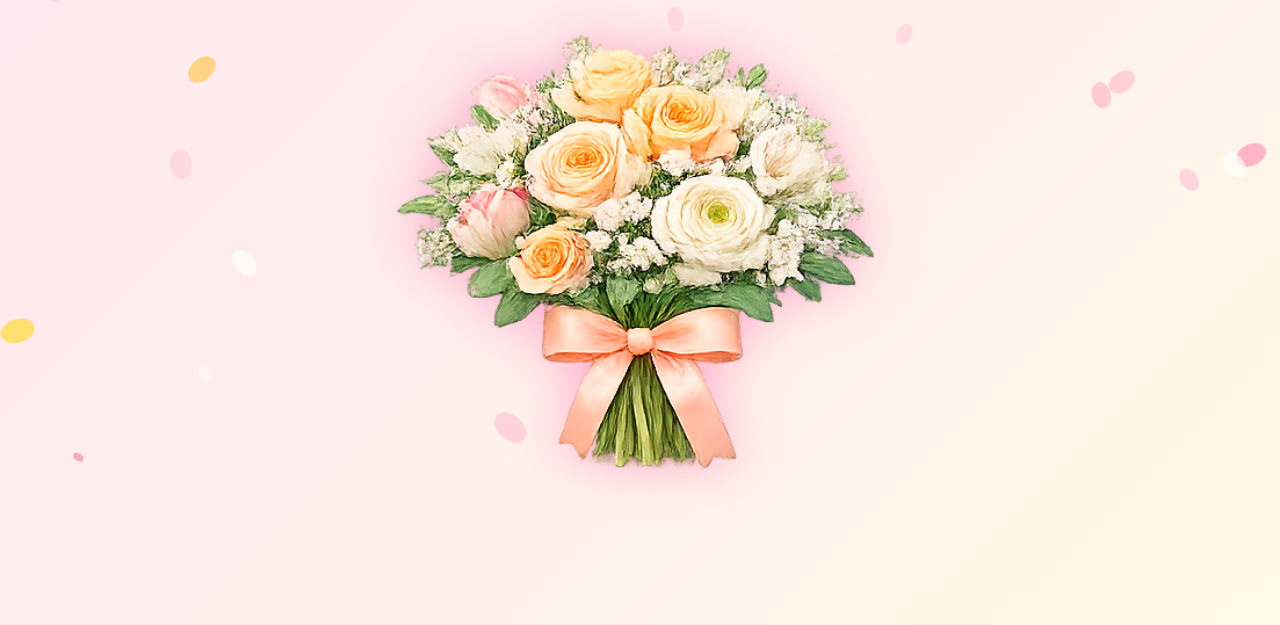
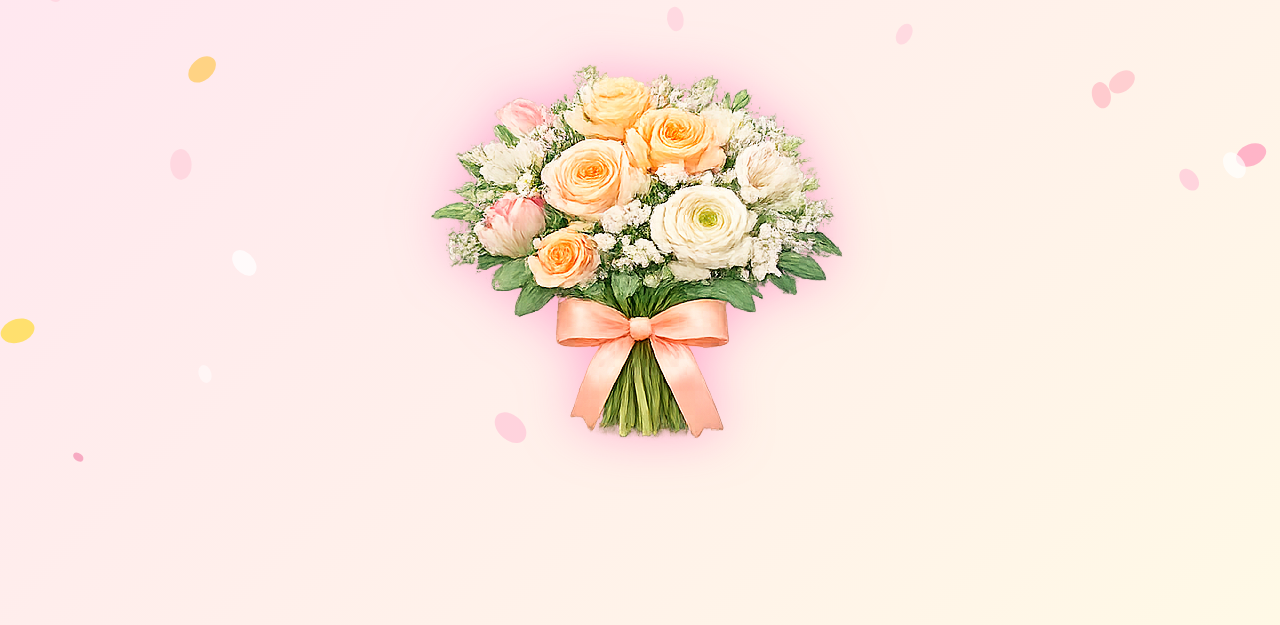
Before and after one commit to Wolfringer/8Mart, a plain HTML site: page index.html in a window 1280 px wide. Shown: the part 175-800 px from the top of the page. Drawn offline with Linux system fonts and the light colour scheme.

Commit message:
Update index.html
Fix positions

```diff
--- a/index.html
+++ b/index.html
@@ -57,12 +57,17 @@ body {
 .flower-container {
     width: 90%;
     max-width: 500px;
+    aspect-ratio: 3/4;
+    display: flex;
+    justify-content: center;
+    align-items: center;
     position: relative;
     z-index: 6;
 }
 
 .flower-container img {
-    width: 100%;
+    max-width: 100%;
+    max-height: 100%;
     display: none;
     transform: scale(0.85);
     filter: drop-shadow(0 0 25px rgba(255, 105, 180, 0.5));
@@ -94,7 +99,7 @@ body {
 <div class="title" id="randomTitle"></div>
 
 <div class="flower-container">
-    <img id="randomFlower" src="" alt="Букет цветов">
+    <img id="randomFlower">
 </div>
 
 <div id="petals-front"></div>
```
